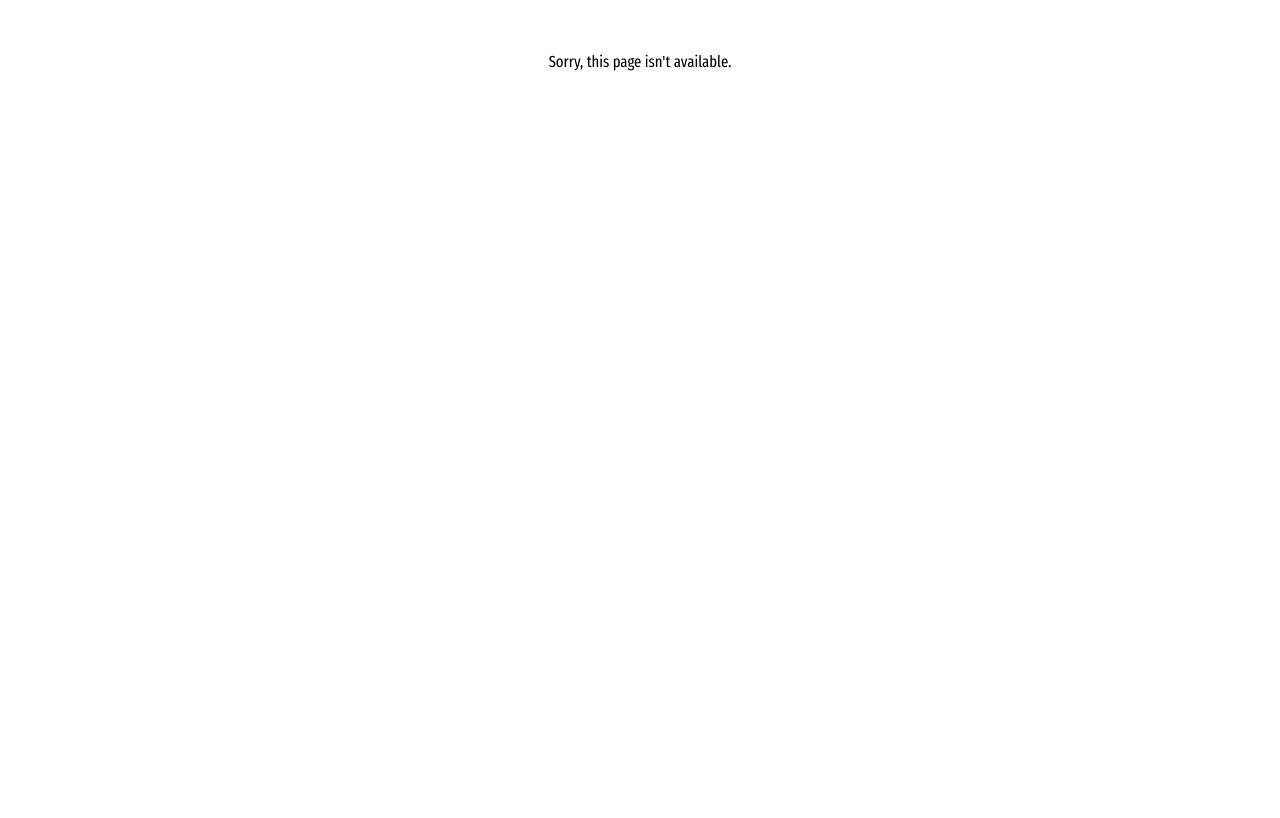
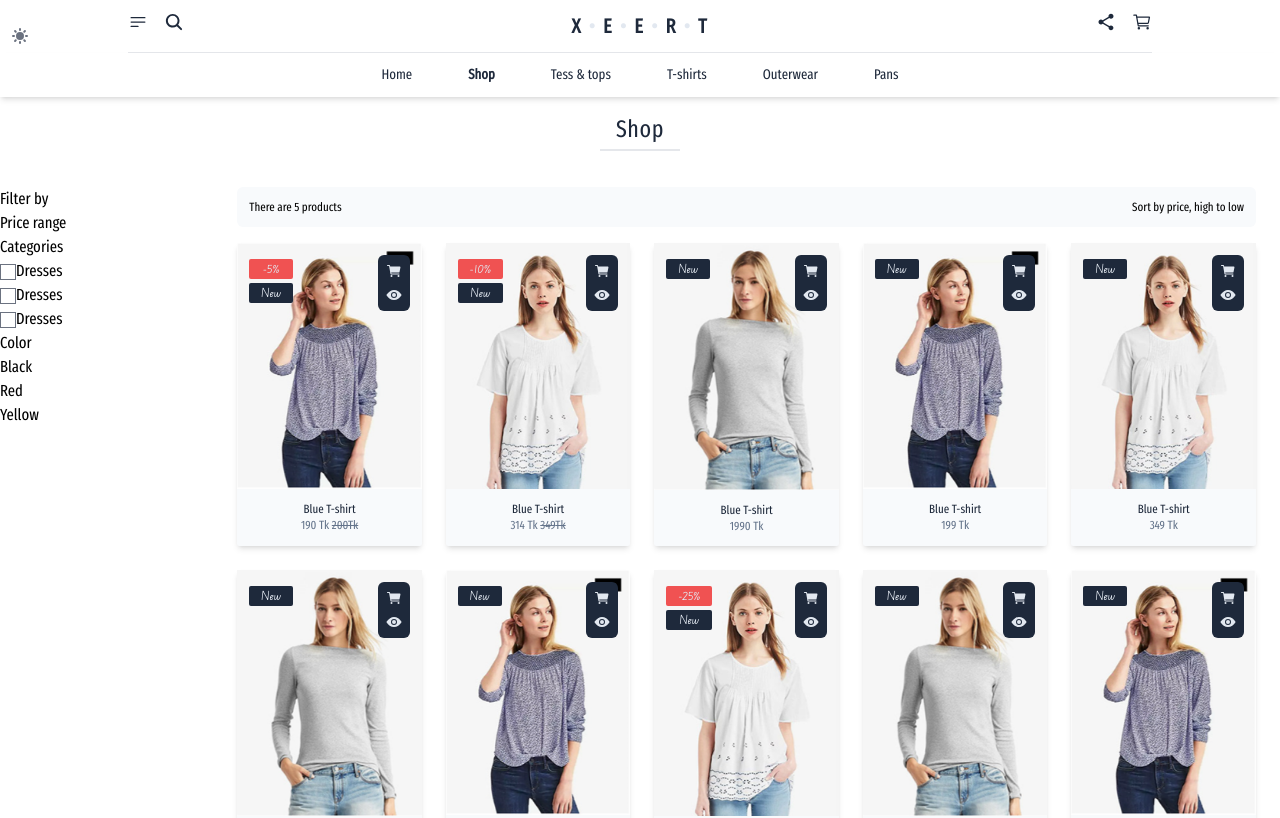
Before and after one commit to mahbubhasantamim/xeert-client, a React (Vite) app: page /shop in a window 1280 px wide. Shown: the top 818 px of the page. Built offline with nearby package versions, Linux system fonts and the light colour scheme.

Commit message:
Shop page

```diff
--- a/src/components/ProductCard/ProductCard.tsx
+++ b/src/components/ProductCard/ProductCard.tsx
@@ -2,18 +2,17 @@ import { IoCart, IoEye } from "react-icons/io5";
 import { Link } from "react-router-dom";
 
 type ProspType = {
-  products: {
+  productInfo: {
     _id: string;
     productName: string;
     productImg: string;
     productPrice: number;
-  }[];
+    discount?: number;
   };
-function ProductCard({ products }: ProspType) {
+};
+function ProductCard({ productInfo }: ProspType) {
   return (
     <>
-      {products.map((product, index) => {
-        return (
       <div className="flex ">
         <div className=" relative text-center bg-slate-50 hover:bg-slate-200 shadow-md rounded-sm hover:cursor-pointer dark:bg-darkPrimary">
           {/* cart & view icon */}
@@ -27,15 +26,18 @@ function ProductCard({ products }: ProspType) {
           </div>
 
           {/* product card  */}
-              <Link to={product._id} key={index}>
+          <Link to={productInfo._id}>
             <div className="relative hover:before:block before:hidden before:h-full before:w-full before:bg-primary before:opacity-30 before:hover:bg-slate-700  before:duration-500 before:absolute before:top-0 before:z-10">
-                  <img src={product.productImg} alt="" />
+              <img src={productInfo.productImg} alt="" />
 
               {/* discount & new label */}
               <div className="flex flex-col gap-1 p-2 rounded-md absolute top-2 left-1 z-50 text-secondary font-Edu-nsw">
+                {productInfo.discount && (
                   <p className="py-[2px] px-3 text-xs text-center rounded-sm bg-red-500">
-                      -20%
+                    {`-${productInfo?.discount}%`}
                   </p>
+                )}
+
                 <p className="py-[2px] px-3 text-xs text-center rounded-sm bg-primary">
                   New
                 </p>
@@ -43,18 +45,31 @@ function ProductCard({ products }: ProspType) {
             </div>
             <div className="py-3">
               <h1 className="text-xs text-primary dark:text-secondary">
-                    {product.productName}
+                {productInfo.productName}
               </h1>
               <p className="text-xs text-slate-500 dark:text-slate-400">
-                    {product.productPrice} <span>Tk</span>{" "}
-                    <span className="line-through">199</span>
+                {productInfo?.discount ? (
+                  <>
+                    {Math.round(
+                      productInfo.productPrice -
+                        (productInfo.productPrice / 100) * productInfo.discount
+                    )}
+                    <span> Tk</span>{" "}
+                    <span className="line-through">
+                      {productInfo.productPrice}Tk
+                    </span>
+                  </>
+                ) : (
+                  <>
+                    {productInfo.productPrice}
+                    <span> Tk</span>
+                  </>
+                )}
               </p>
             </div>
           </Link>
         </div>
       </div>
-        );
-      })}
     </>
   );
 }
--- a/src/components/shared/Header/Navbar.tsx
+++ b/src/components/shared/Header/Navbar.tsx
@@ -3,24 +3,24 @@ import { NavLink } from "react-router-dom";
 function Navbar() {
   return (
     <>
-      <div className="">
-        <nav className="py-2 flex justify-center md:gap-6 lg:gap-10 text-sm text-primary dark:text-secondary">
+      <nav className="py-2 flex justify-center md:gap-6 lg:gap-10 text-sm text-primary dark:text-secondary shadow-md">
         <NavLink
-            to=""
+          to="/"
           className={({ isActive }) =>
             isActive ? "px-2 py-1 font-bold" : "px-2 py-1 hover:font-bold"
           }
         >
-            Dresses
+          Home
         </NavLink>
         <NavLink
-            to="bl"
+          to="/shop"
           className={({ isActive }) =>
             isActive ? "px-2 py-1 font-bold" : "px-2 py-1 hover:font-bold"
           }
         >
-            Blouses
+          Shop
         </NavLink>
+
         <NavLink
           to="tt"
           className={({ isActive }) =>
@@ -54,7 +54,6 @@ function Navbar() {
           Pans
         </NavLink>
       </nav>
-      </div>
     </>
   );
 }
--- a/src/views/pages/home/Home.page.tsx
+++ b/src/views/pages/home/Home.page.tsx
@@ -7,15 +7,11 @@ import TopTrendingComp from "./components/TopTrending/TopTrendingComp";
 const HomePage = () => {
   return (
     <>
-      <div className="">
-        <div className="">
-          <HeroComp />
-          <AdvantageComp />
-          <CatagoryComp />
-          <TopTrendingComp />
-          <SingleCatSec />
-        </div>
-      </div>
+      <HeroComp />
+      <AdvantageComp />
+      <CatagoryComp />
+      <TopTrendingComp />
+      <SingleCatSec />
     </>
   );
 };
--- a/src/views/pages/home/components/Hero/HeroComp.tsx
+++ b/src/views/pages/home/components/Hero/HeroComp.tsx
@@ -28,7 +28,7 @@ function HeroComp() {
           <Carousel className="h-56 sm:h-64 xl:h-80 2xl:h-96">
             {slides?.map((slide, index) => {
               return (
-                <div className="relative">
+                <div key={index} className="relative">
                   <img
                     src={slide.slideImg}
                     alt=""
@@ -36,10 +36,7 @@ function HeroComp() {
                   />
 
                   <div className="px-8 md:px-0 md:w-4/5 mx-auto ">
-                    <div
-                      key={index}
-                      className=" absolute top-2/4 transform -translate-y-2/4"
-                    >
+                    <div className=" absolute top-2/4 transform -translate-y-2/4">
                       <h2 className="text-3xl md:text-5xl text-primary tracking-wide mb-2 md:mb-5">
                         {slide.slideTitle}
                       </h2>
@@ -59,17 +56,14 @@ function HeroComp() {
           <div className="relative">
             {slides?.map((slide, index) => {
               return (
-                <>
+                <div key={index}>
                   <img
                     src={slide.slideImg}
                     alt=""
                     className=" h-56 sm:h-64 xl:h-80 2xl:h-96 w-full"
                   />
                   <div className="px-8 md:px-0 md:w-4/5 mx-auto ">
-                    <div
-                      key={index}
-                      className="absolute top-2/4 transform -translate-y-2/4"
-                    >
+                    <div className="absolute top-2/4 transform -translate-y-2/4">
                       <h2 className="text-3xl md:text-5xl text-primary tracking-wide mb-2 md:mb-5">
                         {slide.slideTitle}
                       </h2>
@@ -80,8 +74,8 @@ function HeroComp() {
                         {slide.btnText}
                       </LinkBtn>
                     </div>
-                  </div>{" "}
-                </>
+                  </div>
+                </div>
               );
             })}
           </div>
--- a/src/views/pages/home/components/TopTrending/TopTrendingComp.tsx
+++ b/src/views/pages/home/components/TopTrending/TopTrendingComp.tsx
@@ -8,13 +8,15 @@ function TopTrendingComp() {
       _id: "01",
       productName: "Blue T-shirt",
       productImg: "./img/prd1.png",
-      productPrice: 199,
+      productPrice: 200,
+      discount: 5,
     },
     {
       _id: "02",
       productName: "Blue T-shirt",
       productImg: "./img/prd2.png",
       productPrice: 349,
+      discount: 10,
     },
     {
       _id: "03",
@@ -51,6 +53,7 @@ function TopTrendingComp() {
       productName: "Blue T-shirt",
       productImg: "./img/prd2.png",
       productPrice: 349,
+      discount: 25,
     },
     {
       _id: "09",
@@ -87,8 +90,10 @@ function TopTrendingComp() {
             <Button type="arrow">Best sales</Button>
           </div>
         </div>
-        <div className="grid  grid-cols-2 sm:grid-cols-3 md:grid-cols-4 lg:grid-cols-5 gap-2 md:gap-3 lg:gap-4">
-          <ProductCard products={products} />
+        <div className="grid grid-cols-2 sm:grid-cols-3 md:grid-cols-4 lg:grid-cols-5 gap-2 md:gap-3 lg:gap-4">
+          {products?.map((product, index) => {
+            return <ProductCard key={index} productInfo={product} />;
+          })}
         </div>
         <div className="text-center pt-6">
           <LinkBtn to="" color="dark">
--- /dev/null
+++ b/src/views/pages/shop/ShopPage.tsx
@@ -0,0 +1,163 @@
+import ProductCard from "../../../components/ProductCard/ProductCard";
+
+function ShopPage() {
+  const products = [
+    {
+      _id: "01",
+      productName: "Blue T-shirt",
+      productImg: "./img/prd1.png",
+      productPrice: 200,
+      discount: 5,
+    },
+    {
+      _id: "02",
+      productName: "Blue T-shirt",
+      productImg: "./img/prd2.png",
+      productPrice: 349,
+      discount: 10,
+    },
+    {
+      _id: "03",
+      productName: "Blue T-shirt",
+      productImg: "./img/prd3.png",
+      productPrice: 1990,
+    },
+    {
+      _id: "04",
+      productName: "Blue T-shirt",
+      productImg: "./img/prd1.png",
+      productPrice: 199,
+    },
+    {
+      _id: "05",
+      productName: "Blue T-shirt",
+      productImg: "./img/prd2.png",
+      productPrice: 349,
+    },
+    {
+      _id: "06",
+      productName: "Blue T-shirt",
+      productImg: "./img/prd3.png",
+      productPrice: 1990,
+    },
+    {
+      _id: "07",
+      productName: "Blue T-shirt",
+      productImg: "./img/prd1.png",
+      productPrice: 199,
+    },
+    {
+      _id: "08",
+      productName: "Blue T-shirt",
+      productImg: "./img/prd2.png",
+      productPrice: 349,
+      discount: 25,
+    },
+    {
+      _id: "09",
+      productName: "Blue T-shirt",
+      productImg: "./img/prd3.png",
+      productPrice: 1990,
+    },
+    {
+      _id: "10",
+      productName: "Blue T-shirt",
+      productImg: "./img/prd1.png",
+      productPrice: 199,
+    },
+    {
+      _id: "07",
+      productName: "Blue T-shirt",
+      productImg: "./img/prd1.png",
+      productPrice: 199,
+    },
+    {
+      _id: "08",
+      productName: "Blue T-shirt",
+      productImg: "./img/prd2.png",
+      productPrice: 349,
+      discount: 25,
+    },
+    {
+      _id: "09",
+      productName: "Blue T-shirt",
+      productImg: "./img/prd3.png",
+      productPrice: 1990,
+    },
+    {
+      _id: "10",
+      productName: "Blue T-shirt",
+      productImg: "./img/prd1.png",
+      productPrice: 199,
+    },
+  ];
+  return (
+    <>
+      <div>
+        <div>
+          <div className="py-4 text-center text-primary dark:text-secondary">
+            <h2 className="text-lg sm:text-xl md:text-2xl tracking-wide after:block after:border-b-2 after:w-20 after: after:mx-auto after:my-1 after:dark:border-primary">
+              Shop
+            </h2>
+          </div>
+          <div className="grid grid-cols-6 py-4">
+            <div className="md:col-span-1 ">
+              <div>
+                <h3>Filter by</h3>
+                <div>
+                  <p>Price range</p>
+                </div>
+                <div>
+                  <h3>Categories</h3>
+                  <div>
+                    <input type="checkbox" />
+                    <label htmlFor="">Dresses</label>
+                  </div>
+                  <div>
+                    <input type="checkbox" />
+                    <label htmlFor="">Dresses</label>
+                  </div>
+                  <div>
+                    <input type="checkbox" />
+                    <label htmlFor="">Dresses</label>
+                  </div>
+                </div>
+
+                <div>
+                  <h3>Color</h3>
+                  <div>
+                    <label htmlFor="">Black</label>
+                  </div>
+                  <div>
+                    <label htmlFor="">Red</label>
+                  </div>
+                  <div>
+                    <label htmlFor="">Yellow</label>
+                  </div>
+                </div>
+              </div>
+            </div>
+
+            <div className="col-span-6 md:col-span-5 px-6">
+              <div className="bg-slate-50 flex justify-between p-3 text-xs rounded-md">
+                <div>
+                  <p>There are 5 products</p>
+                </div>
+                <div>
+                  <p>Sort by price, high to low</p>
+                </div>
+              </div>
+              <div className="grid grid-cols-2 sm:grid-cols-3 md:grid-cols-4 lg:grid-cols-5 gap-6 py-4">
+                {products?.map((product, index) => {
+                  return <ProductCard key={index} productInfo={product} />;
+                })}
+              </div>
+            </div>
+          </div>
+        </div>
+      </div>
+    </>
+  );
+}
+
+export default ShopPage;
```
Also changed, not shown: src/router/router.tsx (+10 -5 lines). Lines whose indentation alone changed are shown as unchanged.
